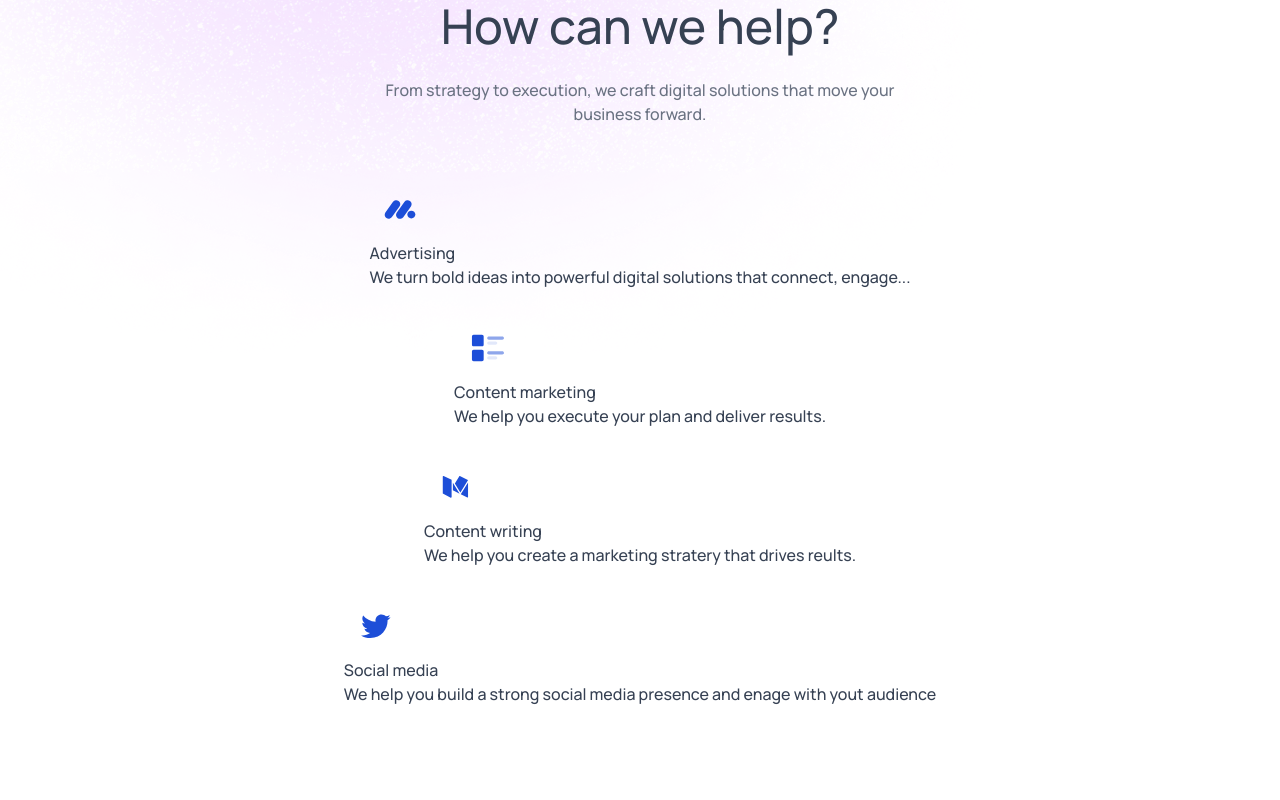
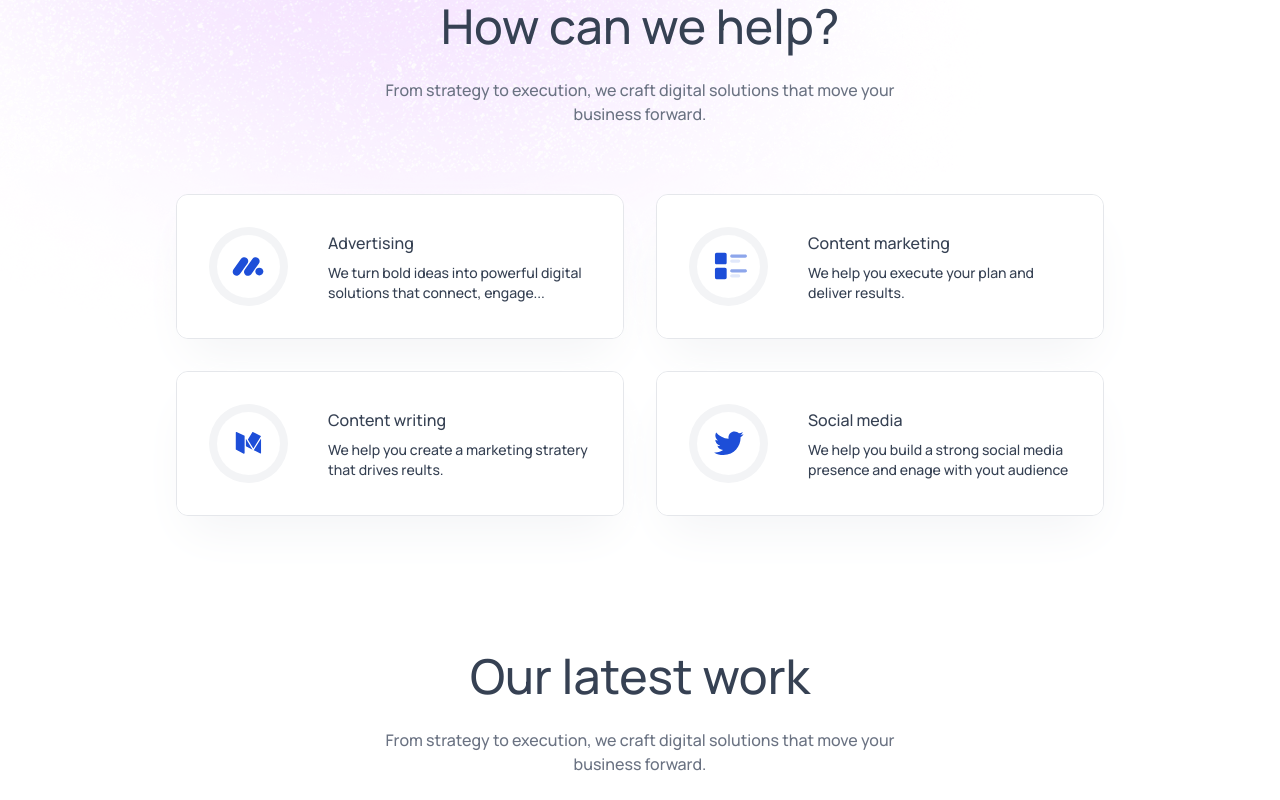
Before and after one commit to balramswainn/Agency-ai, a React (Vite) app: page / in a window 1280 px wide. Shown: the part 1369-2169 px from the top of the page. Before the commit the page ends 2075 px from the top, so only its background shows below. Built offline with nearby package versions, Linux system fonts and the light colour scheme.

Commit message:
added ourwork component

```diff
--- a/src/App.jsx
+++ b/src/App.jsx
@@ -3,6 +3,7 @@
 import Hero from './components/Hero';
 import TrustedBy from './components/TrustedBy';
 import Services from './components/Services';
+import OurWork from './components/OurWork';
 
 const App = () => {
   const [theme, setTheme] = useState(localStorage.getItem('theme') ? localStorage.getItem('theme') : 'light');
@@ -12,6 +13,7 @@
       <Hero />
       <TrustedBy />
       <Services />
+      <OurWork />
     </div>
   )
 }
--- /dev/null
+++ b/src/components/OurWork.jsx
@@ -0,0 +1,12 @@
+import React from 'react'
+import Title from './Title'
+
+const OurWork = () => {
+  return (
+    <div id='our-work' className='flex flex-col items-center gap-7 px-4 sm:px-12 lg:px-24 xl:px-40 pt-30 text-gray-700 dark:text-white'>
+      <Title title='Our latest work' desc="From strategy to execution, we craft digital solutions that move your business forward." />
+    </div>
+  )
+}
+
+export default OurWork
--- a/src/components/ServiceCard.jsx
+++ b/src/components/ServiceCard.jsx
@@ -1,25 +1,36 @@
-import React from 'react'
+import React, { useRef, useState } from 'react'
 
 const ServiceCard = ({service}) => {
+
+  const [position, setPosition] = useState({x: 0, y:0})
+  const [visible, setVisible] = useState(false);
+
+  const divRef = useRef(null)
+
+  const handleMouseMove = (e)=>{
+    const bounds = divRef.current.getBoundingClientRect();
+    setPosition({x: e.clientX - bounds.left, y: e.clientY - bounds.top})
+  }
+
   return (
-    <div className='relative overflow-hidden max-w-lg m-2 sm:m-4 rounded-xl border border-gray-200 dark:border-gray-700 shadow-2xl shadow-gray-100 dark:shadow-white/10'>
+    <div className='relative overflow-hidden max-w-lg m-2 sm:m-4 rounded-xl border border-gray-200 dark:border-gray-700 shadow-2xl shadow-gray-100 dark:shadow-white/10' onMouseEnter={()=>setVisible(true)} onMouseLeave={()=>setVisible(false)} ref={divRef} onMouseMove={handleMouseMove}>
 
-      <div className='pointer-events-none blur-2xl rounded-full bg-gradient-to-r from-blue-500 via-inidgo-500 to-purple-500 w-[300px] h-[300px] absolute z-0 transition-opacity duration-500 mix-blend-lighten opacity-70' >
+      <div className={`pointer-events-none blur-2xl rounded-full bg-gradient-to-r from-blue-500 via-indigo-500 to-purple-500 w-[300px] h-[300px] absolute z-0 transition-opacity duration-500 mix-blend-lighten ${visible ? 'opacity-70' : 'opacity-0'} `} style={{ top:position.y - 150, left: position.x - 150}} />
 
         <div className='flex items-center gap-10 p-8 hover:p-7.5 hover:m-0.5 transition-all rounded-[10px] bg-white dark:bg-gray-900 z-10 relative'>
 
           <div className='bg-gray-100 dark:bg-gray-700 rounded-full'>
-            <img src={service.icon} alt="" className='max-w-24 bg-white dark:bg-gray-900 rouneded-full m-2'/>
+            <img src={service.icon} alt="" className='max-w-24 bg-white dark:bg-gray-900 rounded-full m-2'/>
           </div>
           <div className='flex-1'>
             <h3 className='font-bold'>{service.title}</h3>
-            <p className=''>{service.desciption}</p>
+            <p className='text-sm mt-2'>{service.description}</p>
 
           </div>
 
         </div>
 
-      </div>
+
 
     </div>
   )
--- a/src/components/Services.jsx
+++ b/src/components/Services.jsx
@@ -1,6 +1,7 @@
 import React from 'react'
 import assets from '../assets/assets'
 import Title from './Title'
+import ServiceCard from './ServiceCard'
 
 const Services = () => {
 
@@ -34,13 +35,11 @@
 
     <Title title='How can we help?' desc='From strategy to execution, we craft digital solutions that move your business forward.' />
 
-    {servicesData.map((services,index)=>(
-      <div key={index}>
-        <img src={services.icon} alt="" />
-        <h2>{services.title}</h2>
-        <p>{services.description}</p>
-      </div>
-    ))}
+    <div className='flex flex-col md:grid grid-cols-2'>
+      {servicesData.map((service,index)=>(
+        <ServiceCard key={index} service={service} index={index} />
+      ))}
+    </div>
 
     </div>
   )
```
